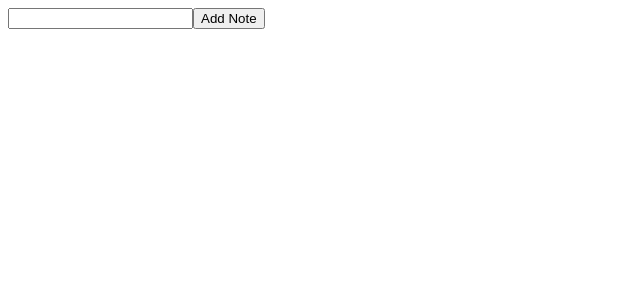
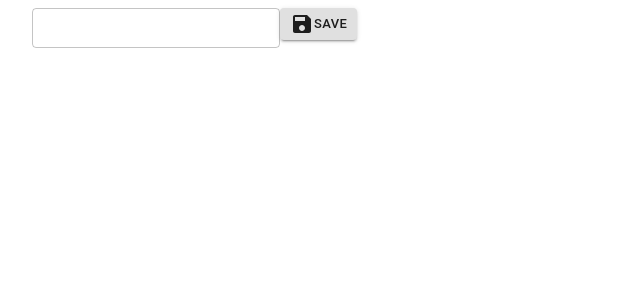
Before and after one commit to RuslanKurtianyk/note-app, a React (Create React App) app: page / in a window 1280 px wide. Shown: the top 300 px of the page, without its empty margins (0-640 px from the left). Built offline with nearby package versions, Linux system fonts and the light colour scheme.

Commit message:
fix work of adding new note

```diff
--- a/package.json
+++ b/package.json
@@ -5,6 +5,8 @@
   "author": "kurtianyk",
   "dependencies": {
     "@material-ui/core": "^4.0.2",
+    "@material-ui/icons": "^4.0.1",
+    "formik": "^1.5.7",
     "react": "^16.8.6",
     "react-dom": "^16.8.6",
     "react-redux": "^7.0.3",
--- a/src/components/App.js
+++ b/src/components/App.jsx
@@ -1,12 +1,13 @@
 import React from 'react'
 import AddNote from '../containers/AddNote'
 import NoteList from '../containers/NoteList'
+import Container from '@material-ui/core/Container';
 
 const App = () => (
-  <div>
+  <Container>
     <AddNote />
     <NoteList />
-  </div>
+  </Container>
 )
 
 export default App
--- /dev/null
+++ b/src/components/NoteForm.jsx
@@ -0,0 +1,23 @@
+import React from 'react'
+import Button from '@material-ui/core/Button'
+import TextField from '@material-ui/core/TextField'
+import SaveIcon from '@material-ui/icons/Save'
+
+export const NoteForm = (props) => {
+    const { handleSubmit, handleChange } = props
+
+    return (
+        <form onSubmit={handleSubmit}>
+            <TextField
+                name="text"
+                variant="outlined"
+                size="small"
+                onChange={handleChange}
+            />
+            <Button variant="contained" size="small" type="submit">
+                <SaveIcon />
+                Save
+            </Button>
+        </form>
+    )
+}
--- a/src/containers/AddNote.js
+++ /dev/null
@@ -1,27 +0,0 @@
-import React from 'react'
-import { connect } from 'react-redux'
-import { addNote } from '../actions'
-
-const AddNote = ({ dispatch }) => {
-  let input
-
-  return (
-    <div>
-      <form onSubmit={e => {
-        e.preventDefault()
-        if (!input.value.trim()) {
-          return
-        }
-        dispatch(addNote(input.value))
-        input.value = ''
-      }}>
-        <input ref={node => input = node} />
-        <button type="submit">
-          Add Note
-        </button>
-      </form>
-    </div>
-  )
-}
-
-export default connect()(AddNote)
--- /dev/null
+++ b/src/containers/AddNote.jsx
@@ -0,0 +1,22 @@
+import React from 'react'
+import { connect } from 'react-redux'
+import { addNote } from '../actions'
+import { Formik } from 'formik'
+import { NoteForm } from '../components/NoteForm'
+
+const AddNote = ({ dispatch }) => {
+  const onFormSubmit = ({text}) => {
+    dispatch(addNote(text))
+  }
+
+  return (
+    <div>
+      <Formik
+             render={props => <NoteForm {...props} />}
+             onSubmit={onFormSubmit}
+           />
+    </div>
+  )
+}
+
+export default connect()(AddNote)
```
Also changed, not shown: src/containers/NoteList.jsx (renamed from src/containers/NoteList.js), src/index.jsx (renamed from src/index.js), 2 other files (tests, documents, lock files or other folders).
